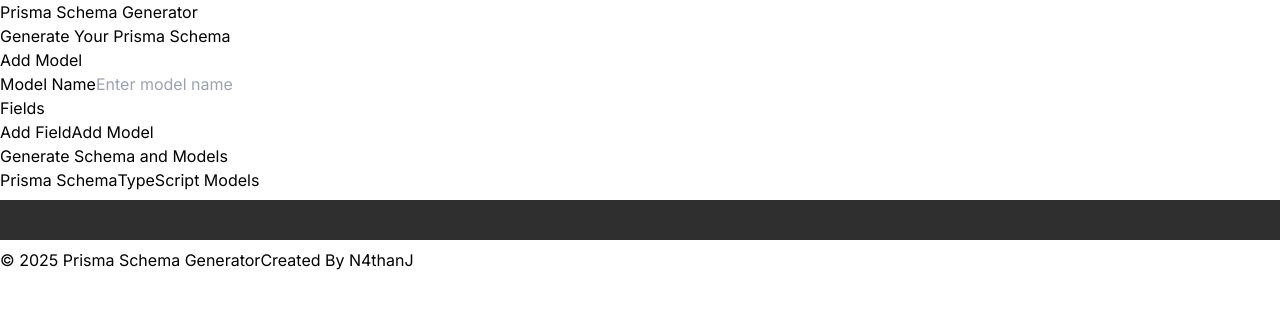
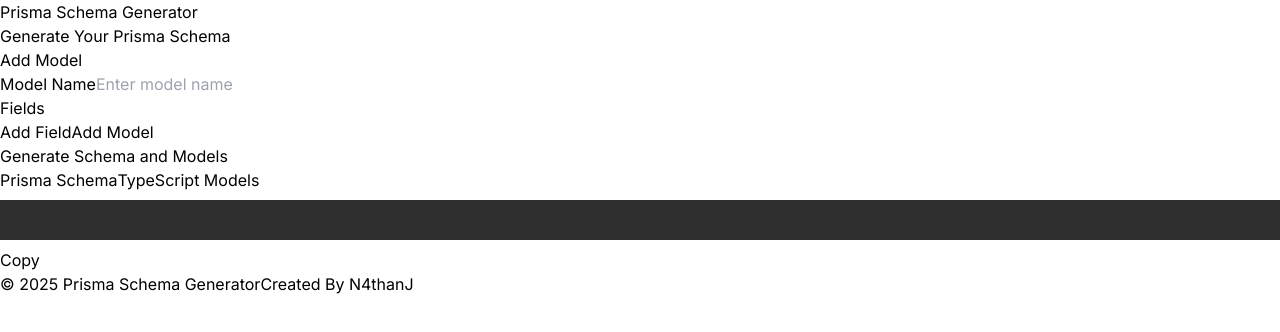
Before and after one commit to N4thanJ/prisma-relation-generator, a Next.js app: page / in a window 1280 px wide. Shown: the top 332 px of the page. Built offline with nearby package versions, Linux system fonts and the light colour scheme.

Commit message:
added copy button

```diff
--- a/src/components/schema-generator.tsx
+++ b/src/components/schema-generator.tsx
@@ -37,6 +37,7 @@
   const [relations, setRelations] = useState<Relation[]>([]);
   const [generatedSchema, setGeneratedSchema] = useState("");
   const [generatedModels, setGeneratedModels] = useState("");
+  const [isLoading, setIsLoading] = useState(false);
 
   const handleAddField = () => {
     setCurrentModel({
@@ -252,6 +253,22 @@
     const newRelations = [...relations];
     newRelations.splice(relationIndex, 1);
     setRelations(newRelations);
+  };
+
+  const handleCopyGeneratedSchema = () => {
+    setIsLoading(true);
+    setTimeout(() => {
+      navigator.clipboard.writeText(generatedSchema);
+      setIsLoading(false);
+    }, 500);
+  };
+
+  const handleCopyGeneratedModels = () => {
+    setIsLoading(true);
+    setTimeout(() => {
+      navigator.clipboard.writeText(generatedModels);
+      setIsLoading(false);
+    }, 500);
   };
 
   return (
@@ -472,6 +489,7 @@
           <TabsTrigger value="models">TypeScript Models</TabsTrigger>
         </TabsList>
         <TabsContent value="schema">
+          <div className="relative">
             <SyntaxHighlighter
               language="prisma"
               style={materialDark}
@@ -479,8 +497,17 @@
             >
               {generatedSchema}
             </SyntaxHighlighter>
+            <Button
+              className="absolute top-2 right-2"
+              onClick={() => handleCopyGeneratedSchema()}
+              disabled={isLoading}
+            >
+              Copy
+            </Button>
+          </div>
         </TabsContent>
         <TabsContent value="models">
+          <div className="relative">
             <SyntaxHighlighter
               language="typescript"
               style={materialDark}
@@ -488,6 +515,14 @@
             >
               {generatedModels}
             </SyntaxHighlighter>
+            <Button
+              className="absolute top-2 right-2"
+              onClick={() => handleCopyGeneratedModels()}
+              disabled={isLoading}
+            >
+              Copy
+            </Button>
+          </div>
         </TabsContent>
       </Tabs>
     </div>
```
Lines whose indentation alone changed are shown as unchanged.
